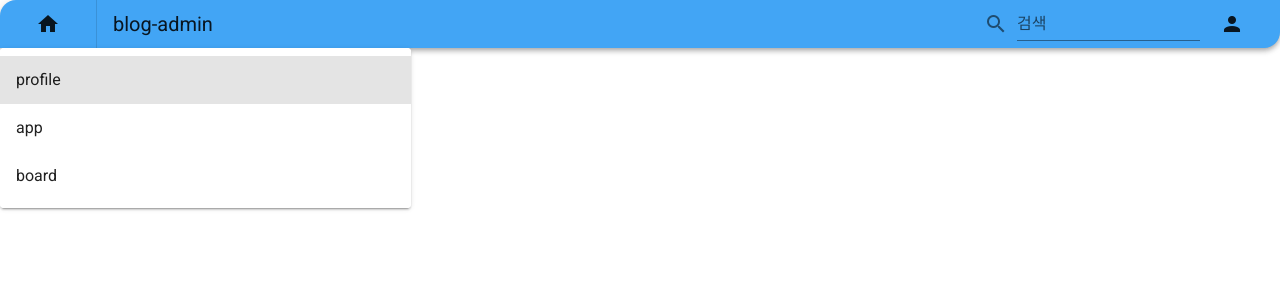
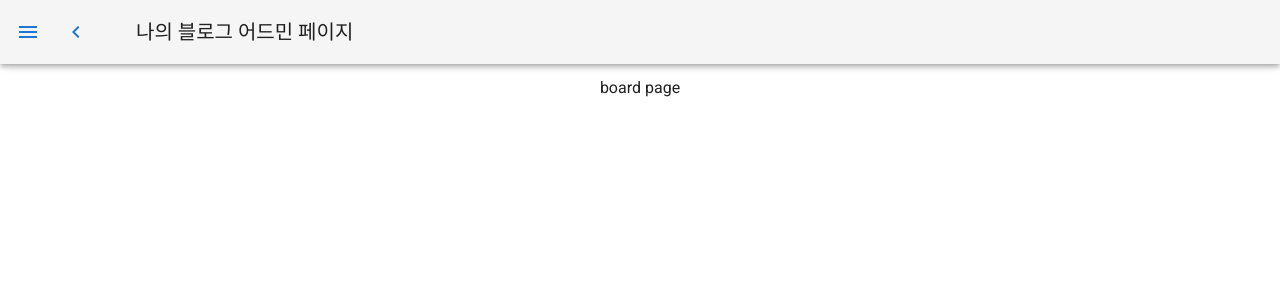
Before and after one commit to YuSunjo/blog-front, a Nuxt app in the folder blog-admin/: page /board in a window 1280 px wide. Shown: the top 300 px of the page. Built offline with nearby package versions, Linux system fonts and the light colour scheme.

Commit message:
feat(default): 디폴트 파일

```diff
--- /dev/null
+++ b/blog-admin/component/loading/LoadingDialog.vue
@@ -0,0 +1,39 @@
+<template>
+  <v-dialog
+      v-model="dialog"
+      hide-overlay
+      persistent
+      width="300"
+  >
+    <v-card
+        color="primary"
+        dark
+    >
+      <v-card-text>
+        잠시만 기다려주세요...
+        <v-progress-linear
+            indeterminate
+            color="white"
+            class="mb-0"
+        ></v-progress-linear>
+      </v-card-text>
+    </v-card>
+  </v-dialog>
+</template>
+
+<script>
+export default {
+  model: {
+    dialog: {
+      type: Boolean,
+      required: false,
+      default: false,
+    }
+  }
+
+}
+</script>
+
+<style>
+
+</style>
--- a/blog-admin/layouts/default.vue
+++ b/blog-admin/layouts/default.vue
@@ -1,83 +1,120 @@
 <template>
   <v-app>
-    <nav>
-      <v-app-bar
-        elevation='4'
-        shaped
-        color='#42A5F5'
-        dense
+    <LoadingDialog :dialog="true" />
+    <v-navigation-drawer
+        v-model="drawer"
+        :mini-variant="miniVariant"
+        clipped
+        app
     >
-        <v-btn depressed text nuxt to='/'>
-          <v-icon dark>
-            mdi-home
-          </v-icon>
-        </v-btn>
-        <v-divider class='mx-4' vertical>
-        </v-divider>
-        <v-toolbar-title>
-          blog-admin
-        </v-toolbar-title>
-        <v-spacer></v-spacer>
-        <v-toolbar-items>
-          <v-text-field label='검색' prepend-icon='mdi-magnify' hide-details
-                        :style="{ display: 'flex', alignItems: 'center' }" />
-          <v-btn text nuxt to='/' :style="{ display: 'flex', alignItems: 'center' }">
-            <v-icon dark>mdi-account</v-icon>
-          </v-btn>
-        </v-toolbar-items>
-      </v-app-bar>
-    </nav>
-    <v-row>
-      <v-col cols='4'>
-        <v-card max-width='500' class='mx-auto'>
+      <v-divider></v-divider>
       <v-list>
-            <v-list-item-group v-model='model'>
+        <!-- <v-list-group
+        v-for="item in items"
+        :key="item.title"
+        v-model="item.active"
+        :prepend-icon="item.action"
+        no-action
+      > -->
         <v-list-item
-                v-for='(item, i) in items'
-                :key='i'
+            v-for="(item, i) in items"
+            :key="i"
+            :to="item.to"
+            router
+            exact
         >
+          <v-list-item-action>
+            <v-icon color="primary">{{ item.icon }}</v-icon>
+          </v-list-item-action>
           <v-list-item-content>
-                  <v-list-item-title v-text='item.content'></v-list-item-title>
+            <v-list-item-title v-text="item.title" />
           </v-list-item-content>
         </v-list-item>
-            </v-list-item-group>
       </v-list>
-        </v-card>
-      </v-col>
-      <v-col cols='16'>
-
-      </v-col>
-    </v-row>
+    </v-navigation-drawer>
+    <v-app-bar
+        clipped-left
+        app
+    >
+      <v-app-bar-nav-icon color="primary" @click.stop="drawer = !drawer"/>
+      <v-btn
+          icon
+          color="primary"
+          @click.stop="miniVariant = !miniVariant"
+      >
+        <v-icon>mdi-{{ `chevron-${miniVariant ? 'right' : 'left'}` }}</v-icon>
+      </v-btn>
+      <v-breadcrumbs exact></v-breadcrumbs>
+      <v-toolbar-title v-text="title" />
+      <v-spacer />
+      <!-- <v-btn
+        icon
+        @click.stop="rightDrawer = !rightDrawer"
+      >
+        <v-icon>mdi-menu</v-icon>
+      </v-btn> -->
+    </v-app-bar>
+    <v-main>
+      <v-container class="d-flex justify-center align-center">
+        <Nuxt />
+      </v-container>
+    </v-main>
+    <!-- <v-navigation-drawer
+      v-model="rightDrawer"
+      right
+      temporary
+      fixed
+    >
+      <v-list>
+        <v-list-item @click.native="right = !right">
+          <v-list-item-action>
+            <v-icon light>
+              mdi-repeat
+            </v-icon>
+          </v-list-item-action>
+          <v-list-item-title>Switch drawer (click me)</v-list-item-title>
+        </v-list-item>
+      </v-list>
+    </v-navigation-drawer> -->
+    <Footer/>
   </v-app>
 </template>
 
 <script>
+import LoadingDialog from '../component/loading/LoadingDialog.vue'
 export default {
-  data() {
+  components: { LoadingDialog },
+  data () {
     return {
+      clipped: false,
+      drawer: false,
       items: [
         {
-          icon: "mdi-apps",
-          content: "profile",
-          to: "/profile",
+          icon: 'mdi-apps',
+          title: '통계페이지',
+          to: '/'
         },
         {
-          icon: "mdi-apps",
-          content: "app",
-          to: "/app",
+          icon: 'mdi-cog',
+          title: '프로필',
+          to: '/profile'
         },
         {
-          icon: "mdi-apps",
-          content: "board",
-          to: "/board",
+          icon: 'mdi-broadcast',
+          title: '게시글 목록',
+          to: '/board'
+        },
+        {
+          icon: 'mdi-store-check',
+          title: '글쓰기',
+          to: '/createBoard'
         },
       ],
-      model: 0,
-    };
-  },
-};
+      miniVariant: false,
+      right: true,
+      rightDrawer: false,
+      title: '나의 블로그 어드민 페이지',
+    }
+  }
+}
 </script>
-
-<style scoped>
-
-</style>
```
Lines whose indentation alone changed are shown as unchanged.
